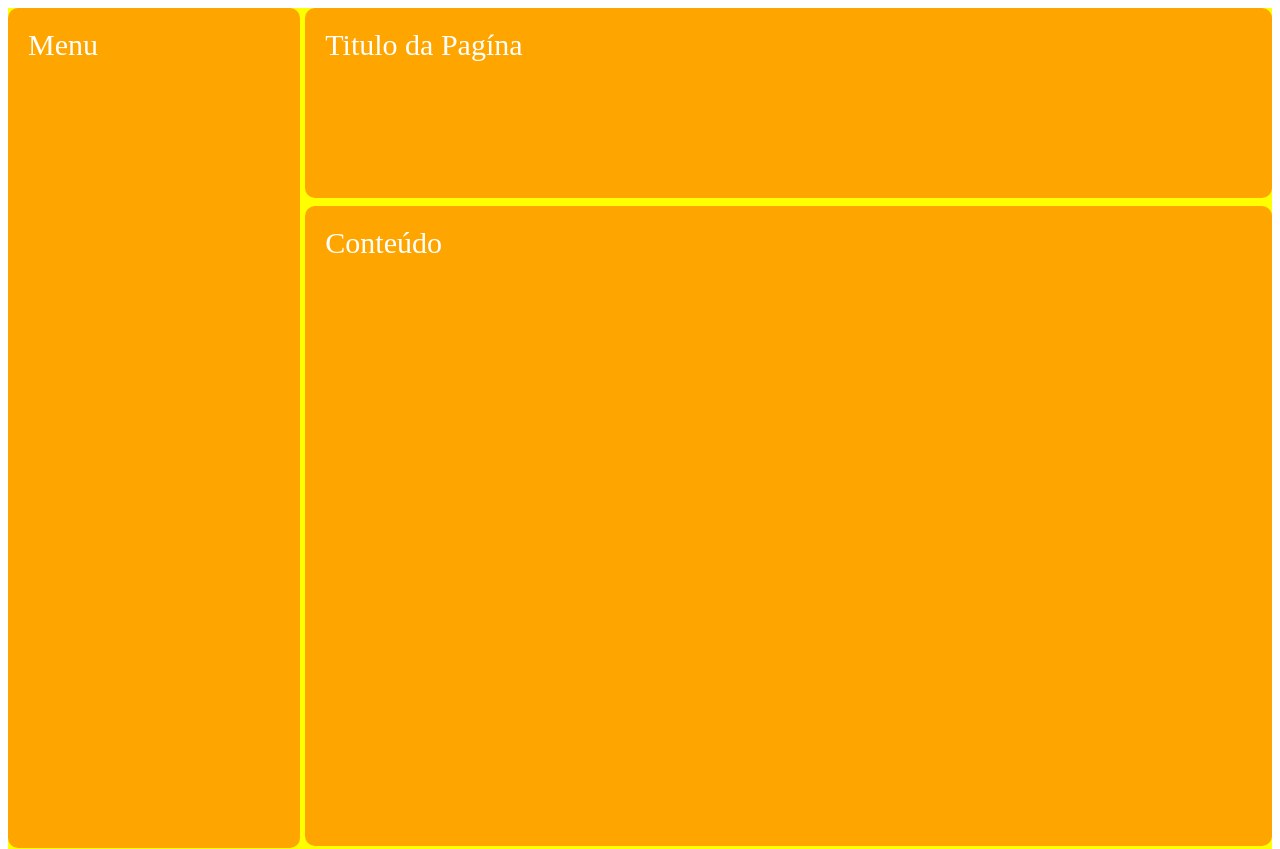
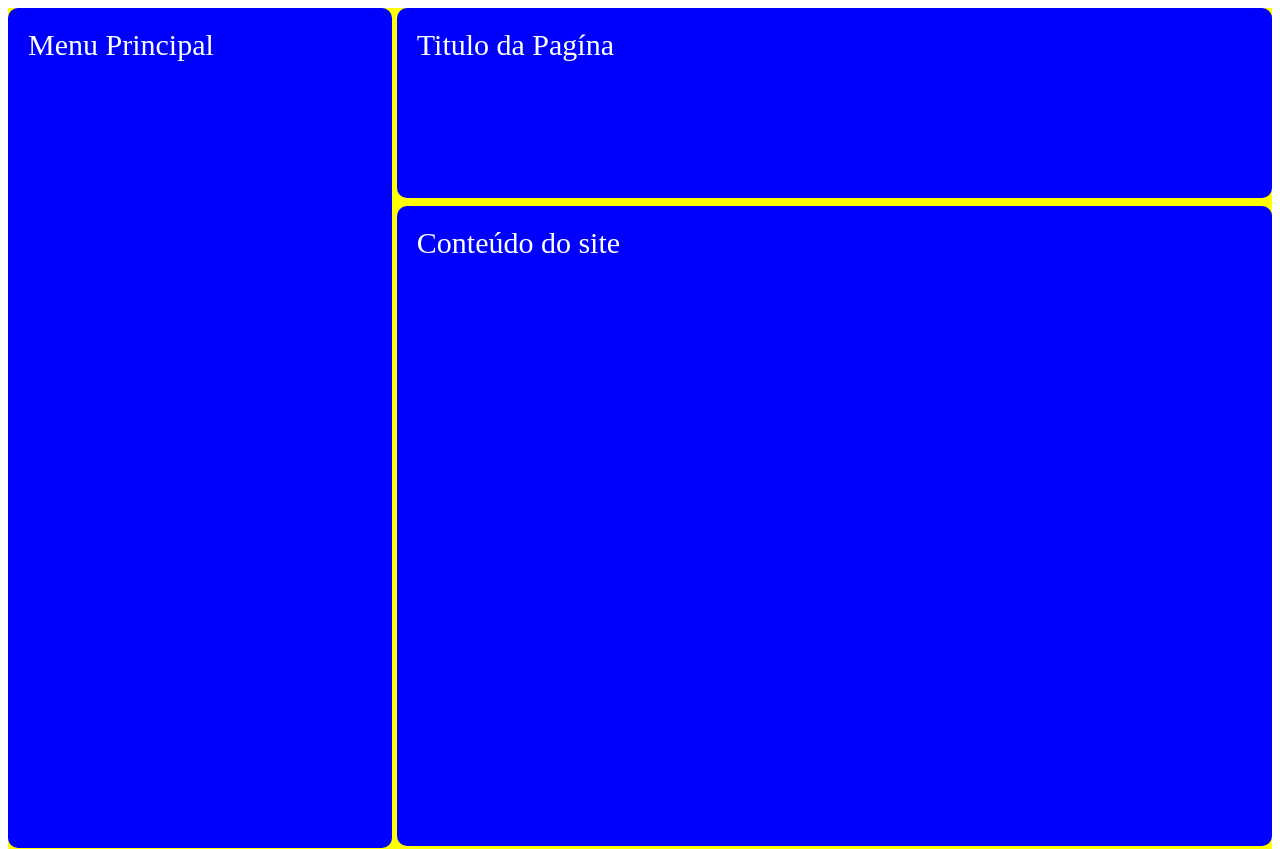
Before and after one commit to imkleber88/gridsite, a plain HTML site: page index.html in a window 1280 px wide. Shown: the top 849 px of the page. Drawn offline with Linux system fonts and the light colour scheme.

Commit message:
modifying html

```diff
--- a/index.html
+++ b/index.html
@@ -11,8 +11,8 @@
 <body>
     <div class="container">
         <header class="item">Titulo da Pagína</header>
-        <nav class="item">Menu</nav>
-        <section class="item">Conteúdo</section>
+        <nav class="item">Menu Principal</nav>
+        <section class="item">Conteúdo do site</section>
         <footer class="item">Rodapé</footer>
         <span class="item">Anúncio</span>
     </div>
--- a/style.css
+++ b/style.css
@@ -11,7 +11,7 @@
 
 
     .item {
-        background-color: orange;
+        background-color: blue;
         font-size: 30px;
         padding: 20px;
         border-radius: 10px;
```
